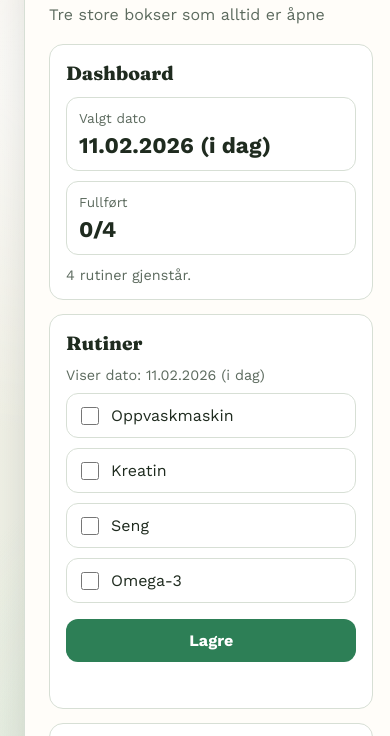
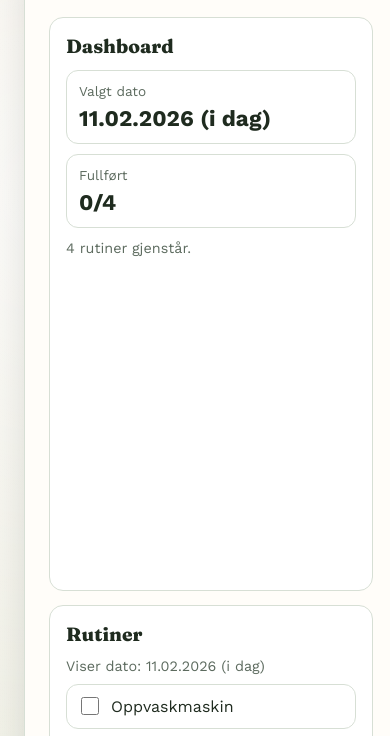
Before and after one commit to ole-froiland/Oles-Brain, a website: page public/index.html in a window 390 px wide. Shown: the part 89-825 px from the top of the page. Drawn offline with nearby package versions, Linux system fonts and the light colour scheme; no server answers.

Commit message:
Remove subtitle and make three panels much taller

```diff
--- a/public/index.html
+++ b/public/index.html
@@ -106,19 +106,15 @@
         background: var(--theme-button-hover);
       }
 
-      .subtitle {
-        margin: 8px 0 20px;
-        color: var(--muted);
-      }
-
       .panel-grid {
         display: grid;
         grid-template-columns: repeat(3, minmax(0, 1fr));
         gap: 14px;
+        margin-top: 20px;
       }
 
       .panel {
-        min-height: clamp(420px, 58vh, 640px);
+        min-height: clamp(680px, 82vh, 980px);
         padding: 16px;
         border: 1px solid var(--border);
         border-radius: 14px;
@@ -338,7 +334,7 @@
         }
 
         .panel {
-          min-height: auto;
+          min-height: clamp(540px, 68vh, 760px);
         }
       }
     </style>
@@ -351,7 +347,6 @@
           Dark mode
         </button>
       </div>
-      <p class="subtitle">Tre store bokser som alltid er åpne</p>
 
       <section class="panel-grid" aria-label="Hovedmeny">
         <section class="panel">
```
